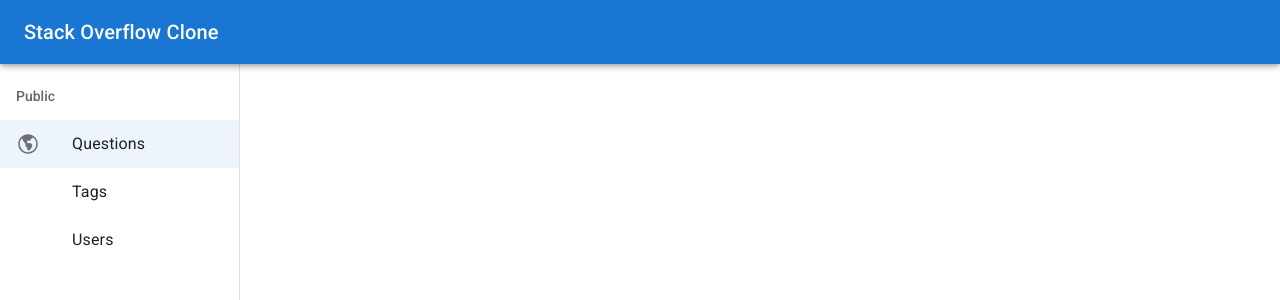
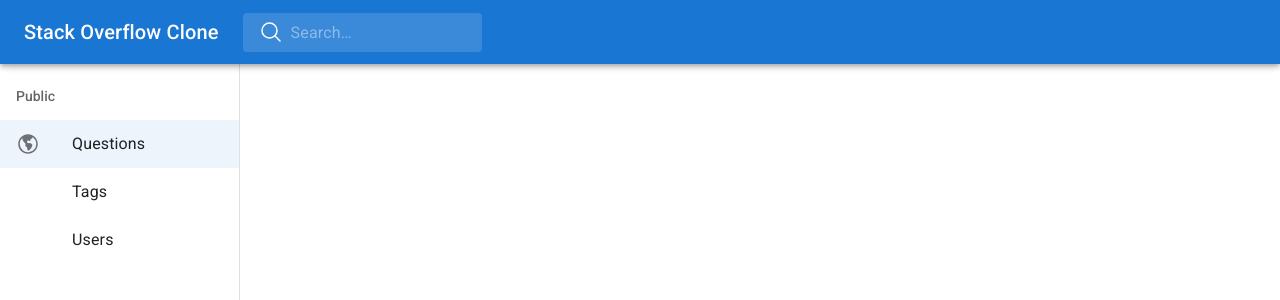
Before and after one commit to potouridisio/my-stack-overflow-clone, a React (Vite) app: page / in a window 1280 px wide. Shown: the top 300 px of the page. Built offline with nearby package versions, Linux system fonts and the light colour scheme.

Commit message:
feat: add the primary search field

```diff
--- a/src/App.jsx
+++ b/src/App.jsx
@@ -1,3 +1,4 @@
+import { MagnifyingGlassIcon } from "@heroicons/react/24/outline";
 import { GlobeAmericasIcon } from "@heroicons/react/24/solid";
 
 export default function App() {
@@ -8,6 +9,19 @@ export default function App() {
         <div className="relative flex min-h-[4rem] items-center px-6">
           <div className="m-0 truncate text-xl font-medium leading-[1.6] tracking-[0.0075em]">
             Stack Overflow Clone
+          </div>
+
+          {/* Search */}
+          <div className="relative ml-6 mr-4 w-auto rounded bg-white bg-opacity-[0.15] hover:bg-opacity-[0.25]">
+            <div className="pointer-events-none absolute flex h-full items-center justify-center px-4">
+              <MagnifyingGlassIcon className="inline-block h-[1em] w-[1em] shrink-0 select-none stroke-current text-2xl" />
+            </div>
+            <div className="relative box-border inline-flex cursor-text items-center leading-[1.4375em] tracking-[0.00938em] text-inherit">
+              <input
+                className="m-0 box-content block h-[1.4375em] w-full min-w-0 border-0 p-2 pl-[calc(1em_+_32px)] tracking-[inherit] text-current [background:none] [font:inherit] placeholder:!block placeholder:text-current placeholder:opacity-[0.42] focus:outline-0"
+                placeholder="Search…"
+              />
+            </div>
           </div>
         </div>
       </header>
```
